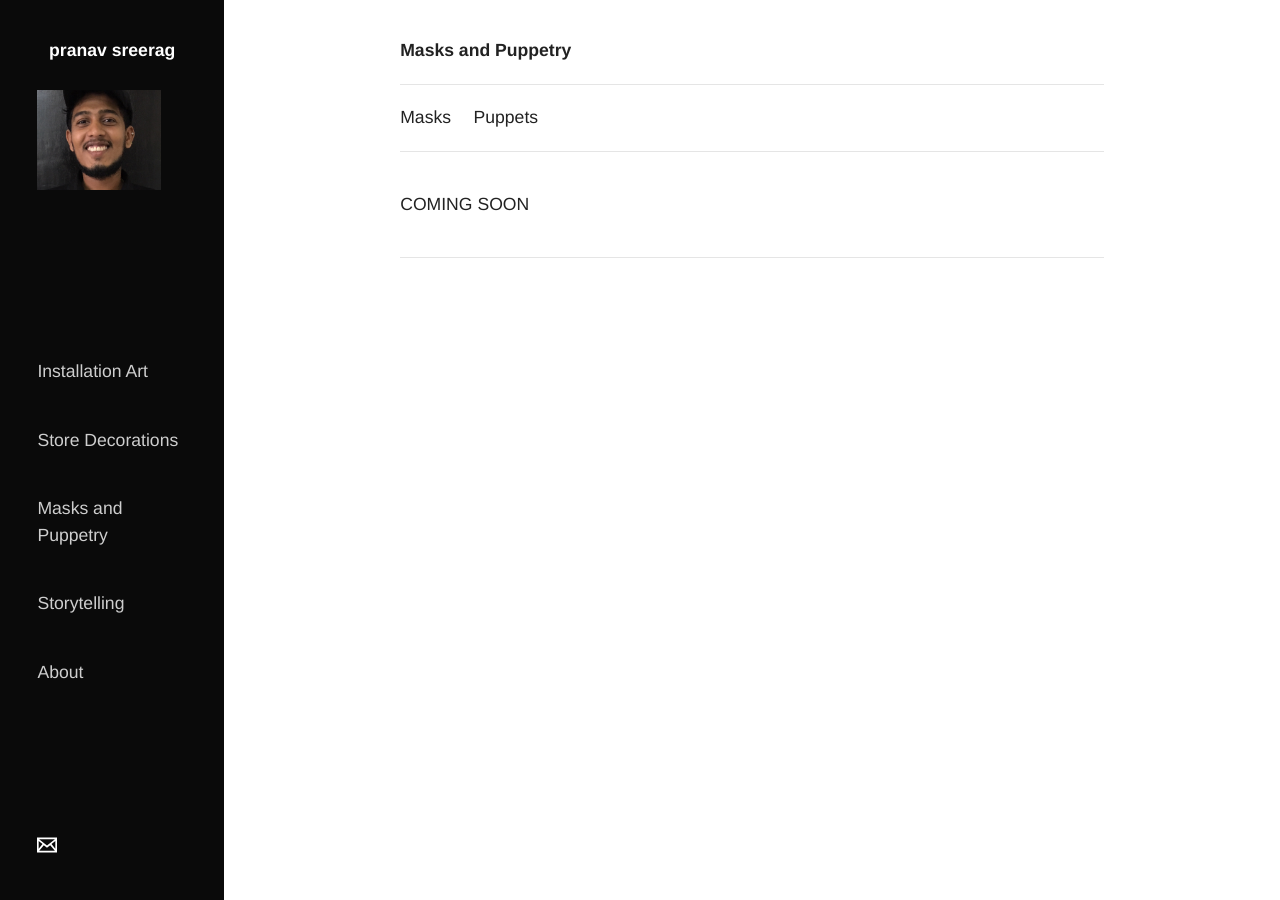
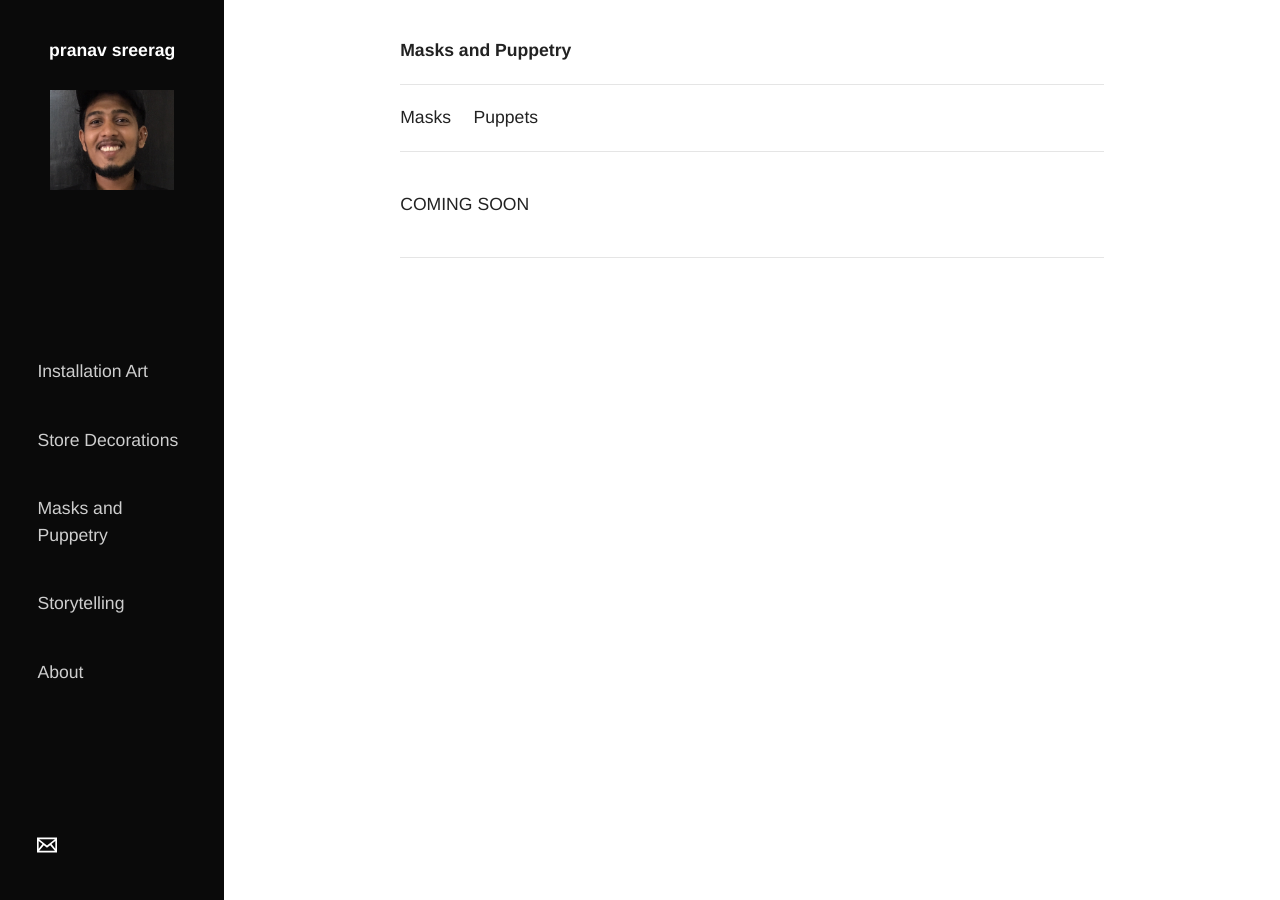
Before and after one commit to pranav-sreerag/pranav-sreerag.github.io, a Jekyll site: the page built from puppetry.html, in a window 1280 px wide. Built offline with Jekyll 4.4.1, drawn with Linux system fonts in a browser that asks for light colours.

Commit message:
Update default.html

```diff
--- a/_layouts/default.html
+++ b/_layouts/default.html
@@ -14,7 +14,7 @@
         <div class="info">
           <div class="name"><center><a href="{{site.baseurl}}/">pranav sreerag</a></center></div>
 	   <aside> &nbsp </aside>
-	  	  <aside>  <img src="../images/icons/face.jpeg" class="shrinkToFit" height="100"> </aside>
+	  	  <aside><center> <img src="../images/icons/face.jpeg" class="shrinkToFit" height="100"> </center></aside>
         </div>
         <div class="menu">
           <ul>
```
